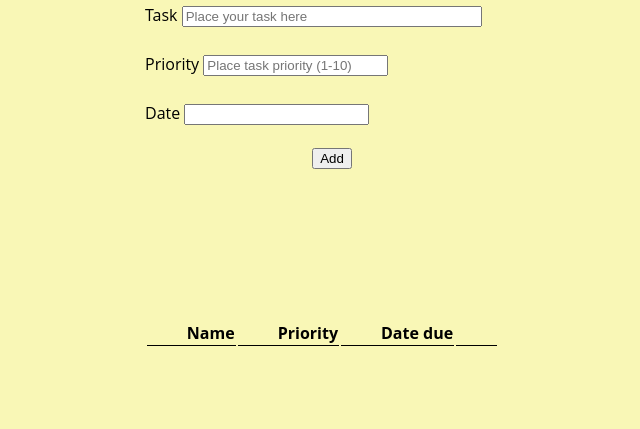
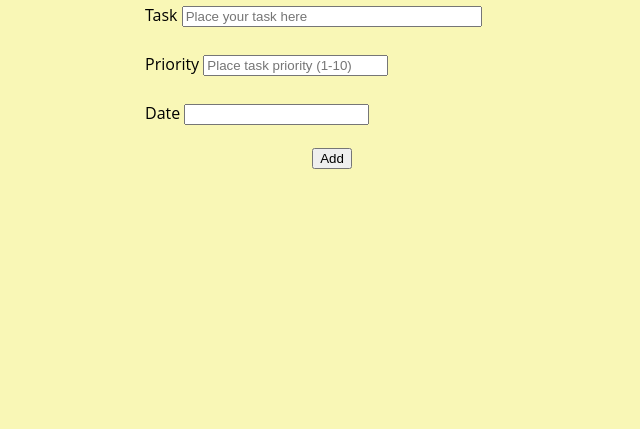
Before and after one commit to bonecrushereb/rememberall, a PHP site: page / in a window 1280 px wide. Shown: the part 21-450 px from the top of the page, without its empty margins (318-958 px from the left). Run offline with PHP 8.4, Linux system fonts and the light colour scheme; lists and menus that the app fills with data are empty; some libraries are stand-ins or nearby versions.

Commit message:
changed table to list fixed bug

```diff
--- a/css/style.css
+++ b/css/style.css
@@ -32,18 +32,3 @@ p {
 #add {
   margin-left: 20px;
 }
-
-table {
-  margin: 0 auto;
-  margin-top: 150px;
-}
-
-th {
-  padding-left: 40px;
-  border-bottom: 1px solid black;
-}
-
-td {
-  padding-top: 10px;
-  padding-left: 40px;
-}
--- a/index.html
+++ b/index.html
@@ -4,7 +4,6 @@
     <meta charset="utf-8">
     <meta name="viewport" content="width=device-width, initial-scale=1.0, user-scalable=yes">
     <title>Todo-List</title>
-    <link href="css/reset.css" rel="stylesheet" type="text/css">
     <link href="css/jquery-ui.min.css" rel="stylesheet" type="text/css">
     <link href="css/style.css" rel="stylesheet" type="text/css">
     <script src="https://code.jquery.com/jquery-1.12.4.js"></script>
@@ -18,15 +17,7 @@
       <button id="add">Add</button>
     </form>
 
-    <article>
-      <table id="todoTable">
-        <tr>
-          <th>Name</th>
-          <th>Priority</th>
-          <th>Date due</th>
-          <th></th>
-        </tr>
-      </table>
+    <article id="todos">
     </article>
     <script src="scripts/app.js"></script>
   </body>
--- a/scripts/app.js
+++ b/scripts/app.js
@@ -1,4 +1,3 @@
-var allTodos = JSON.parse(localStorage.getItem("allTodos"));
 
 $(function() {
   $("#datepicker").datepicker({
@@ -9,7 +8,7 @@ $(function() {
 
 document.getElementById('add').addEventListener("click", function add() {
   event.preventDefault();
-
+  var allTodos = JSON.parse(localStorage.getItem("allTodos"));
   if (localStorage.tasks !=null) {
     localStorage.removeItem('tasks');
   }
@@ -42,18 +41,16 @@ document.getElementById('add').addEventListener("click", function add() {
   return false;
 });
 
-function show(allTodos) {
+function show() {
   localStorage.removeItem('tasks');
   var allTodos = JSON.parse(localStorage.getItem("allTodos"));
-  for (var i = 0; i < allTodos.length; i++) {
-    var table = document.getElementById('todoTable');
-    var tr = document.createElement('tr');
-    tr.id = allTodos[i].task;
-    var el = ('<td>' + allTodos[i].task + '</td>' + '<td>' + allTodos[i].priority + '</td>' +
-              '<td>' + allTodos[i].date + '</td>' + '<td>' + '<button class="remove" id="' + i +'">DONE</button>' + '</td>');
-   tr.innerHTML = el;
+  var html = '<ul>';
+  for(var i=0; i<allTodos.length; i++) {
+      html += '<li>' + allTodos[i].priority + '&nbsp;&nbsp;&nbsp;' + allTodos[i].task + '&nbsp;&nbsp;&nbsp;' + allTodos[i].date + '&nbsp; <button class="remove" id="' + i  + '">Done</button></li>';
   };
-  table.appendChild(tr);
+  html += '</ul>';
+
+  document.getElementById('todos').innerHTML = html;
 
   var buttons = document.getElementsByClassName('remove');
   for (var i = 0; i < buttons.length; i++) {
@@ -61,9 +58,11 @@ function show(allTodos) {
       var id = this.getAttribute('id');
       allTodos.splice(id, 1);
       localStorage.setItem('allTodos', JSON.stringify(allTodos));
-      $(document.getElementById(tr.id)).remove();
+
+      show();
+
     });
+    return false;
   };
 }
-
 show();
```
